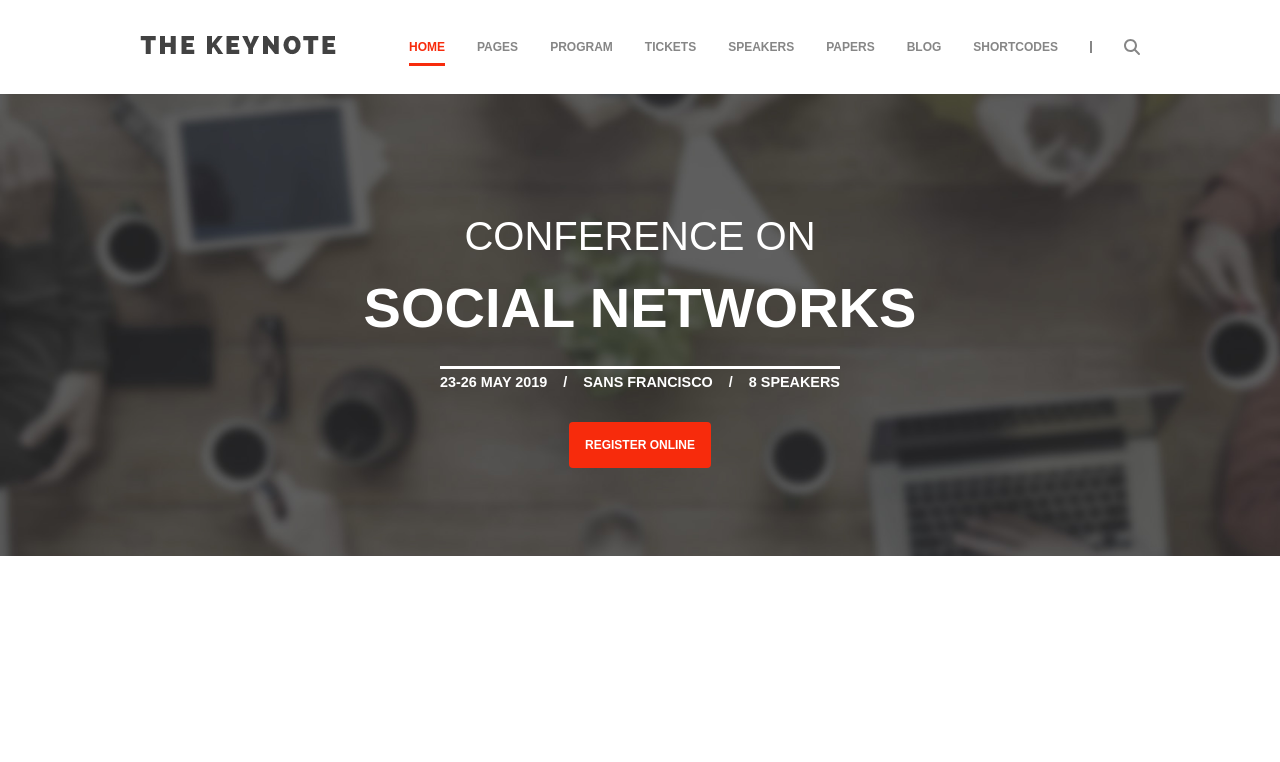
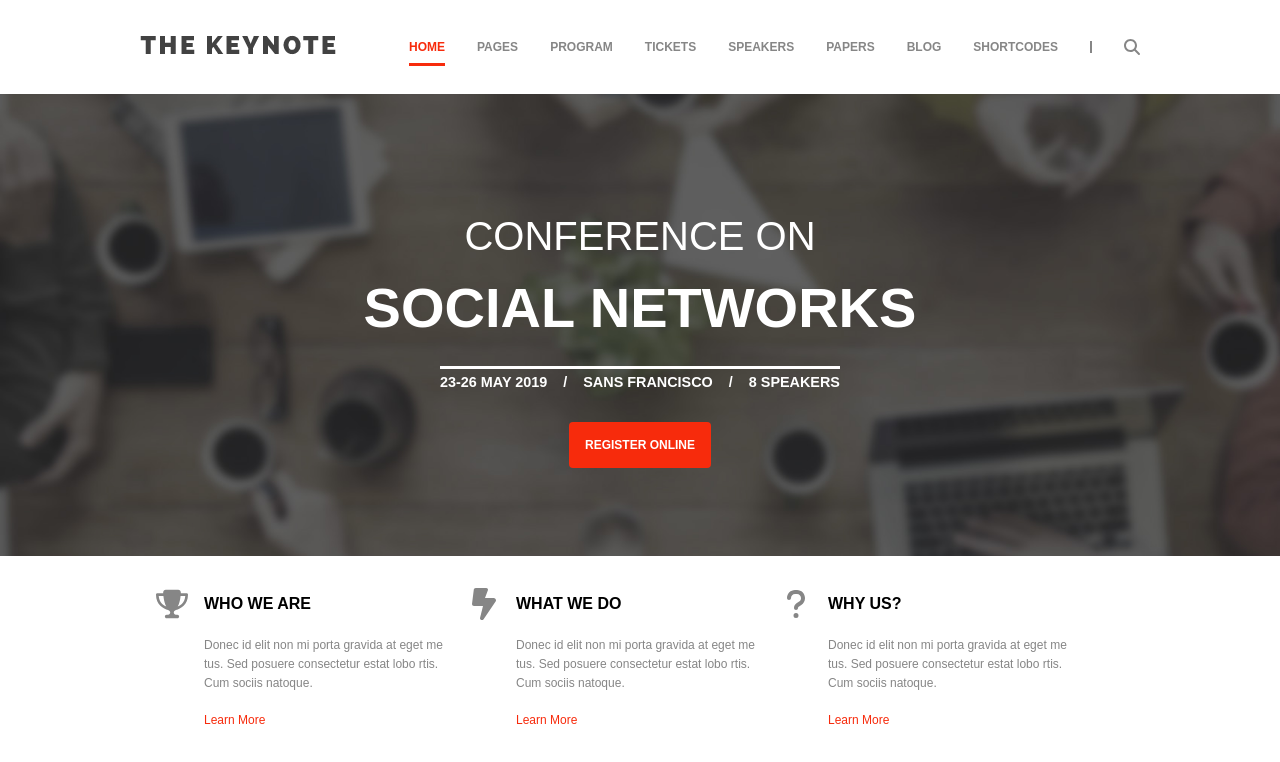
Before and after one commit to manyblake/proj-html-vuejs, a Vue app: page / in a window 1280 px wide. Shown: the top 762 px of the page. Built offline with nearby package versions, Linux system fonts and the light colour scheme.

Commit message:
add SectionInfo & InfoCard

```diff
--- a/src/components/InfoCard.vue
+++ b/src/components/InfoCard.vue
@@ -0,0 +1,55 @@
+<template>
+  <div class="card">
+    <div class="card__header">
+      <font-awesome-icon :icon="symbol" class="card__icon" />
+      <h4 class="card__title">{{ title }}</h4>
+    </div>
+
+    <p class="card__text">{{ text }}</p>
+    <a class="card__link" href="#">Learn More</a>
+  </div>
+</template>
+
+<script>
+export default {
+  props: {
+    symbol: String,
+    title: String,
+    text: String,
+  },
+};
+</script>
+
+<style lang="scss" scoped>
+.card {
+  padding: 0 2rem;
+
+  .card__header {
+    display: flex;
+    align-items: center;
+    transform: translateX(-3rem);
+
+    .card__icon {
+      font-size: 2rem;
+      aspect-ratio: 1/1;
+      margin-right: 1rem;
+      color: $gray;
+    }
+    .card__title {
+      text-transform: uppercase;
+    }
+  }
+
+  .card__text {
+    color: $gray;
+    font-size: $text-xxs;
+    line-height: 1.6;
+    padding: 1rem 0;
+  }
+
+  .card__link {
+    color: $scarlet;
+    font-size: $text-xxs;
+  }
+}
+</style>
--- a/src/components/SectionInfo.vue
+++ b/src/components/SectionInfo.vue
@@ -0,0 +1,45 @@
+<template>
+  <section class="container">
+    <div v-for="(card, i) in cards" :key="i" class="card">
+      <InfoCard :text="card.text" :title="card.title" :symbol="card.symbol" />
+    </div>
+  </section>
+</template>
+
+<script>
+import InfoCard from "./InfoCard.vue";
+
+export default {
+  components: { InfoCard },
+  data() {
+    return {
+      cards: [
+        {
+          title: "Who We Are",
+          text: "Donec id elit non mi porta gravida at eget me tus. Sed posuere consectetur estat lobo rtis. Cum sociis natoque.",
+          symbol: "fa-solid fa-trophy",
+        },
+        {
+          title: "What We Do",
+          text: "Donec id elit non mi porta gravida at eget me tus. Sed posuere consectetur estat lobo rtis. Cum sociis natoque.",
+          symbol: "fa-solid fa-bolt-lightning",
+        },
+        {
+          title: "Why Us?",
+          text: "Donec id elit non mi porta gravida at eget me tus. Sed posuere consectetur estat lobo rtis. Cum sociis natoque.",
+          symbol: "fa-solid fa-question",
+        },
+      ],
+    };
+  },
+};
+</script>
+
+<style lang="scss" scoped>
+.container {
+  max-width: 1000px;
+  margin: 0 auto;
+  display: flex;
+  padding: 2rem;
+}
+</style>
--- a/src/main.js
+++ b/src/main.js
@@ -9,9 +9,12 @@ import { FontAwesomeIcon } from "@fortawesome/vue-fontawesome";
 
 /* import specific icons */
 import { faMagnifyingGlass } from "@fortawesome/free-solid-svg-icons";
+import { faTrophy } from "@fortawesome/free-solid-svg-icons";
+import { faBoltLightning } from "@fortawesome/free-solid-svg-icons";
+import { faQuestion } from "@fortawesome/free-solid-svg-icons";
 
 /* add icons to the library */
-library.add(faMagnifyingGlass);
+library.add(faMagnifyingGlass, faTrophy, faBoltLightning, faQuestion);
 
 /* add font awesome icon component */
 Vue.component("font-awesome-icon", FontAwesomeIcon);
```
